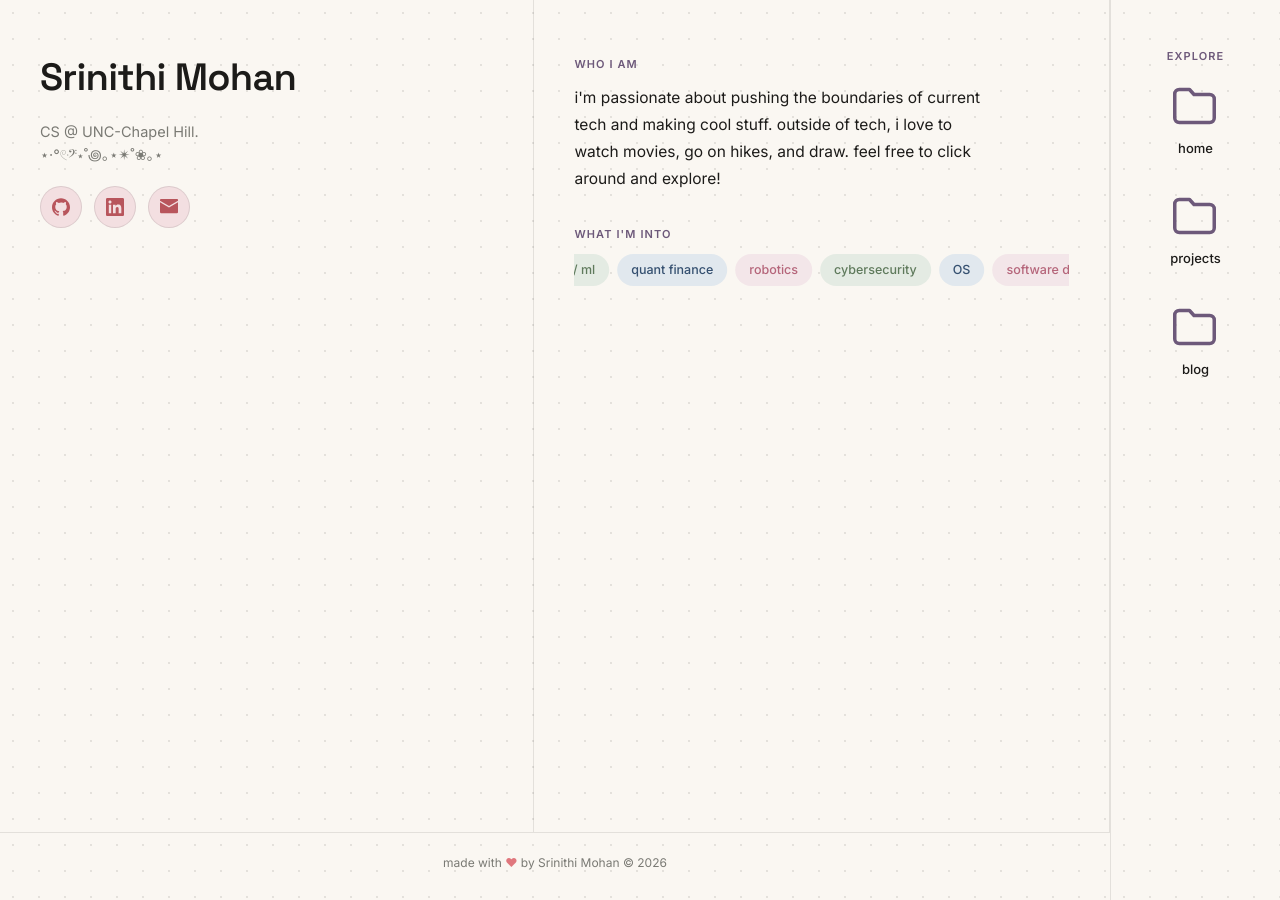
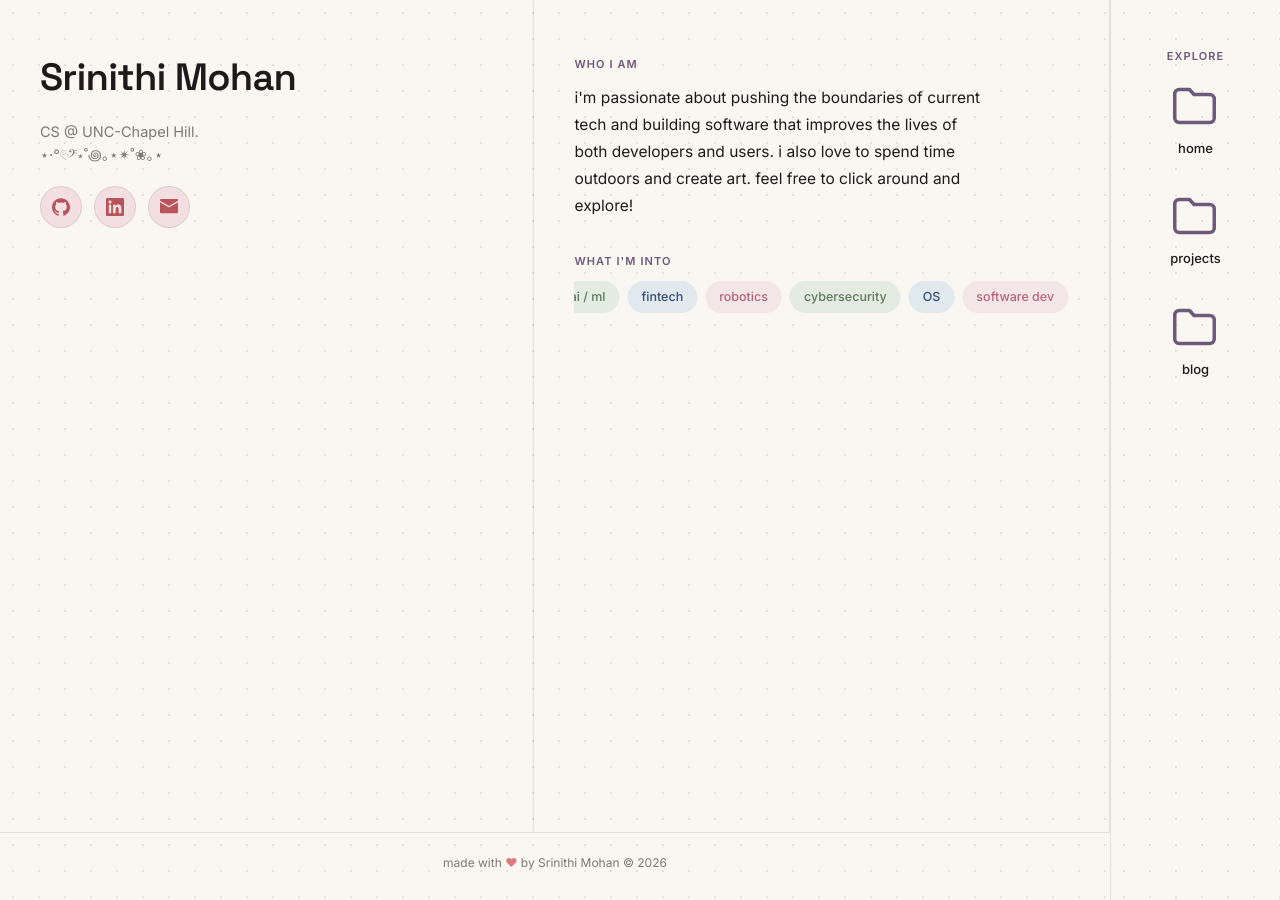
Before and after one commit to srinithimohan/srinithimohan.github.io, a Jekyll site: the page built from index.html, in a window 1280 px wide. Built offline with Jekyll 4.4.1, drawn with Linux system fonts in a browser that asks for light colours.

Commit message:
update bio

```diff
--- a/_layouts/home.html
+++ b/_layouts/home.html
@@ -27,25 +27,25 @@
           <ul class="marquee-track">
             <li class="pill">software dev</li>
             <li class="pill">ai / ml</li>
-            <li class="pill">quant finance</li>
+            <li class="pill">fintech</li>
             <li class="pill">robotics</li>
             <li class="pill">cybersecurity</li>
             <li class="pill">OS</li>
             <li class="pill" aria-hidden="true">software dev</li>
             <li class="pill" aria-hidden="true">ai / ml</li>
-            <li class="pill" aria-hidden="true">quant finance</li>
+            <li class="pill" aria-hidden="true">fintech</li>
             <li class="pill" aria-hidden="true">robotics</li>
             <li class="pill" aria-hidden="true">cybersecurity</li>
             <li class="pill" aria-hidden="true">OS</li>
             <li class="pill" aria-hidden="true">software dev</li>
             <li class="pill" aria-hidden="true">ai / ml</li>
-            <li class="pill" aria-hidden="true">quant finance</li>
+            <li class="pill" aria-hidden="true">fintech</li>
             <li class="pill" aria-hidden="true">robotics</li>
             <li class="pill" aria-hidden="true">cybersecurity</li>
             <li class="pill" aria-hidden="true">OS</li>
             <li class="pill" aria-hidden="true">software dev</li>
             <li class="pill" aria-hidden="true">ai / ml</li>
-            <li class="pill" aria-hidden="true">quant finance</li>
+            <li class="pill" aria-hidden="true">fintech</li>
             <li class="pill" aria-hidden="true">robotics</li>
             <li class="pill" aria-hidden="true">cybersecurity</li>
             <li class="pill" aria-hidden="true">OS</li>
--- a/index.html
+++ b/index.html
@@ -3,4 +3,4 @@ layout: home
 title: home
 ---
 
-i'm passionate about pushing the boundaries of current tech and making cool stuff. outside of tech, i love to watch movies, go on hikes, and draw. feel free to click around and explore!
+i'm passionate about pushing the boundaries of current tech and building software that improves the lives of both developers and users. i also love to spend time outdoors and create art. feel free to click around and explore!
```
